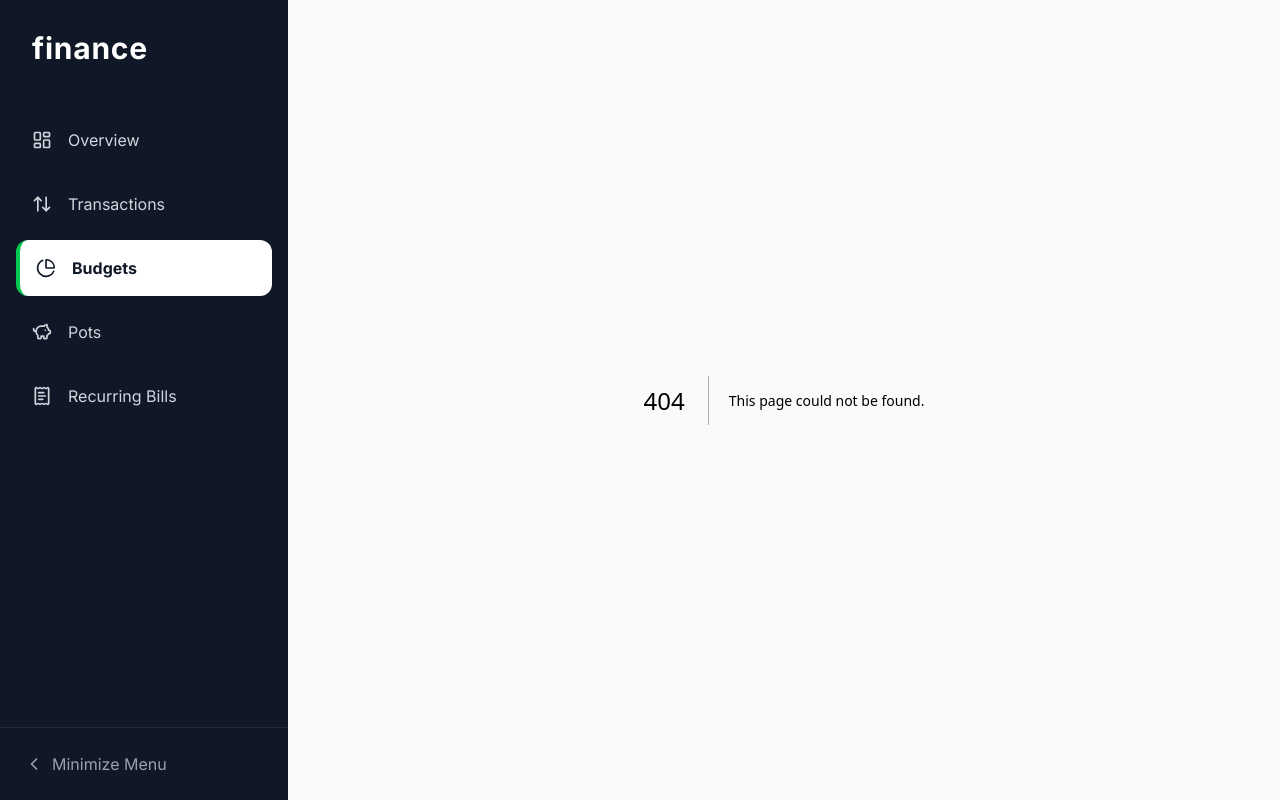
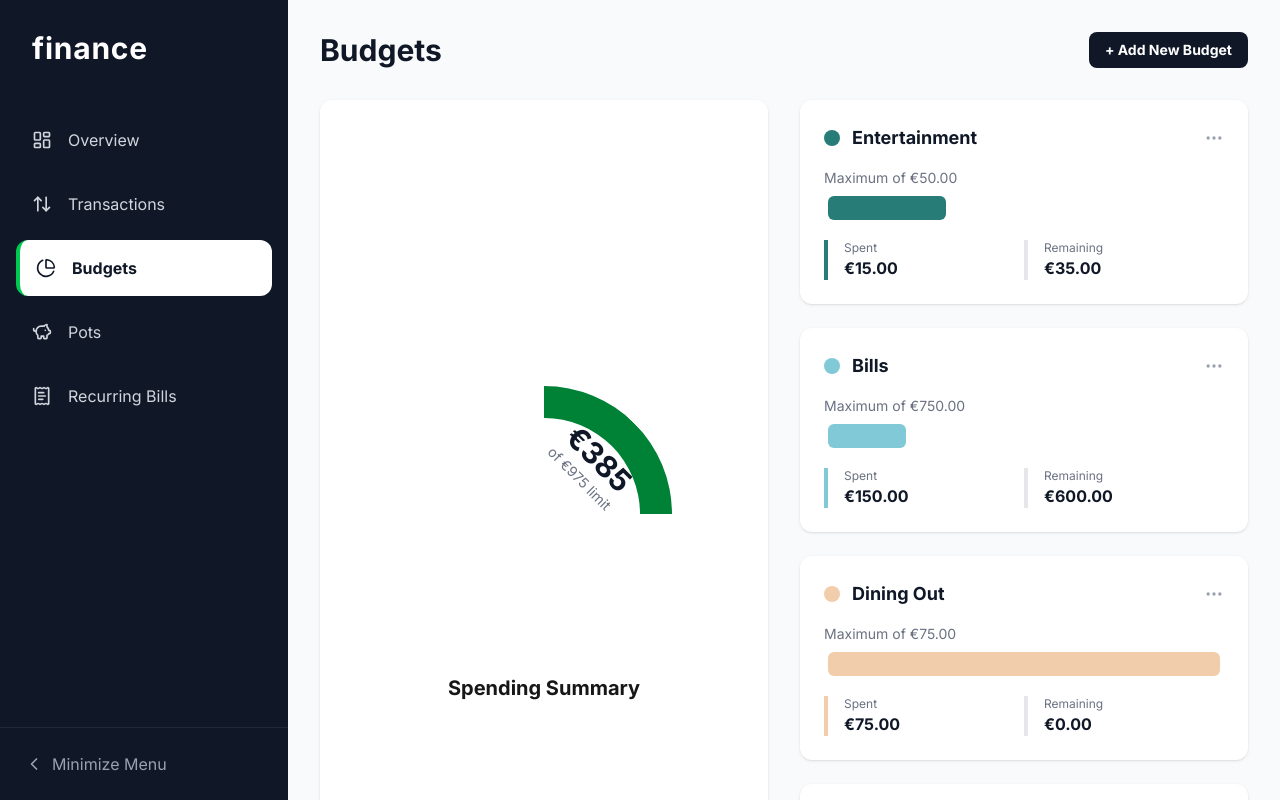
Before and after one commit to williampgdias/finance-app, a Next.js app in the folder frontend/: page /budgets in a window 1280 px wide. Before the commit this address had no page. Shown: the top 800 px of the page. Built offline with nearby package versions, Linux system fonts and the light colour scheme.

Commit message:
feat: create mock budgets page UI

```diff
--- /dev/null
+++ b/frontend/app/budgets/page.tsx
@@ -0,0 +1,138 @@
+'use client';
+
+import { Ellipsis } from 'lucide-react';
+
+export default function BudgetsPage() {
+    const budgets = [
+        {
+            category: 'Entertainment',
+            maximum: 50.0,
+            current: 15.0,
+            theme: '#277c78',
+        },
+        {
+            category: 'Bills',
+            maximum: 750.0,
+            current: 150.0,
+            theme: '#82c9d7',
+        },
+        {
+            category: 'Dining Out',
+            maximum: 75.0,
+            current: 75.0,
+            theme: '#F2CDAC',
+        },
+        {
+            category: 'Personal Care',
+            maximum: 100.0,
+            current: 45.0,
+            theme: '#626070',
+        },
+    ];
+
+    return (
+        <main className="min-h-screen bg-gray-50 p-8 pb-20">
+            <div className="flex justify-between items-center mb-8">
+                <h1 className="text-3xl font-bold text-gray-900">Budgets</h1>
+                <button className="bg-gray-900 text-white px-4 py-2 rounded-lg text-sm font-bold hover:bg-gray-800 transition-colors">
+                    + Add New Budget
+                </button>
+            </div>
+
+            <div className="grid grid-cols-1 xl:grid-cols-2 gap-8">
+                {/* Left side */}
+                <div className="bg-white p-8 rounded-xl shadow-sm flex flex-col items-center justify-center text-center h-full min-h-72">
+                    <div className="w-64 h-64 border-32 border-transparent border-t-green-700 rounded-full rotate-45">
+                        <div className="text-center">
+                            <p className="text-3xl font-bold text-gray-900">
+                                €385
+                            </p>
+                            <p className="text-sm text-gray-500">
+                                of €975 limit
+                            </p>
+                        </div>
+                    </div>
+                    <h2 className="text-xl font-bold mt-8">Spending Summary</h2>
+                </div>
+
+                {/* Right Side */}
+                <div className="flex flex-col gap-6">
+                    {budgets.map((budget) => {
+                        // Calculates the percentage spent
+                        const percentage =
+                            (budget.current / budget.maximum) * 100;
+
+                        return (
+                            <div
+                                key={budget.category}
+                                className="bg-white p-6 rounded-xl shadow-sm relative"
+                            >
+                                {/* Card's Header */}
+                                <div className="flex justify-between items-center mb-4">
+                                    <div className="flex items-center gap-3">
+                                        <div
+                                            className={`w-4 h-4 rounded-full`}
+                                            style={{
+                                                backgroundColor: budget.theme,
+                                            }}
+                                        ></div>
+                                        <h3 className="font-bold text-gray-900 text-lg">
+                                            {budget.category}
+                                        </h3>
+                                    </div>
+                                    <button className="text-gray-400 hover:text-gray-900">
+                                        <Ellipsis size={20} />
+                                    </button>
+                                </div>
+
+                                {/* Info de Valores */}
+                                <div className="mb-4">
+                                    <p className="text-sm text-gray-500 mb-1">
+                                        Maximum of €{budget.maximum.toFixed(2)}
+                                    </p>
+
+                                    {/* Barra de Progresso Customizada */}
+                                    <div className="w-full h-8 bg-beige-100 rounded-lg p-1">
+                                        <div
+                                            className="h-full rounded-md transition-all duration-500 ease-out"
+                                            style={{
+                                                width: `${percentage}%`,
+                                                backgroundColor: budget.theme,
+                                            }}
+                                        ></div>
+                                    </div>
+                                </div>
+
+                                {/* Resumo Financeiro do Item */}
+                                <div className="flex justify-between items-center">
+                                    <div
+                                        className="w-1/2 border-l-4 pl-4"
+                                        style={{ borderColor: budget.theme }}
+                                    >
+                                        <p className="text-xs text-gray-500">
+                                            Spent
+                                        </p>
+                                        <p className="font-bold text-gray-900">
+                                            €{budget.current.toFixed(2)}
+                                        </p>
+                                    </div>
+                                    <div className="w-1/2 border-l-4 pl-4 border-gray-200">
+                                        <p className="text-xs text-gray-500">
+                                            Remaining
+                                        </p>
+                                        <p className="font-bold text-gray-900">
+                                            €
+                                            {(
+                                                budget.maximum - budget.current
+                                            ).toFixed(2)}
+                                        </p>
+                                    </div>
+                                </div>
+                            </div>
+                        );
+                    })}
+                </div>
+            </div>
+        </main>
+    );
+}
```
